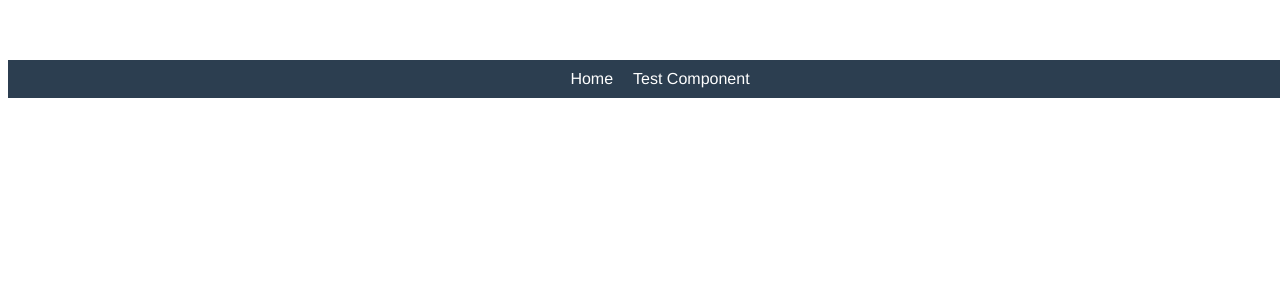
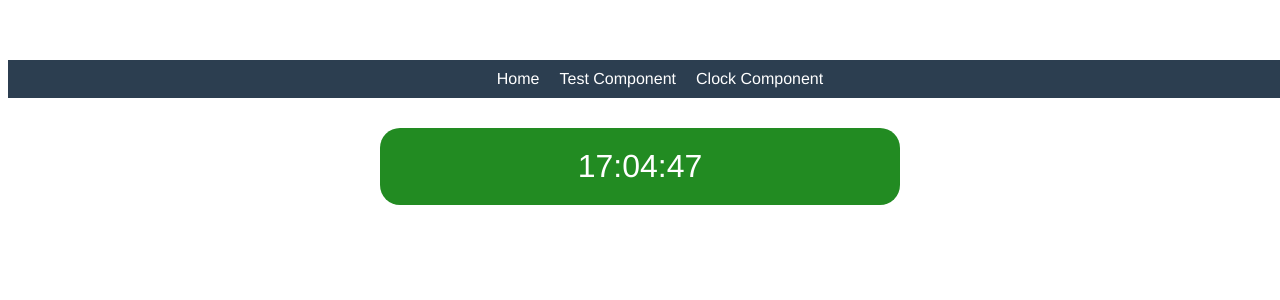
Before and after one commit to stanislavec/lit-vue-dev, a Vue app: page /time in a window 1280 px wide. Shown: the top 300 px of the page. Built offline with nearby package versions, Linux system fonts and the light colour scheme.

Commit message:
Компонент "Часы"

```diff
--- a/package.json
+++ b/package.json
@@ -9,6 +9,7 @@
   },
   "dependencies": {
     "core-js": "^3.6.4",
+    "dayjs": "^1.9.5",
     "vue": "^2.6.11",
     "vue-router": "^3.1.6"
   },
--- a/src/App.vue
+++ b/src/App.vue
@@ -3,6 +3,7 @@
 		<div class="link-wrapper">
 			<router-link to="/">Home</router-link>
 			<router-link to="/test">Test Component</router-link>
+      <router-link to="/clock">Clock Component</router-link>
 		</div>
 		<router-view></router-view>
 	</div>
--- /dev/null
+++ b/src/components/Clock.vue
@@ -0,0 +1,44 @@
+<template>
+  <div class="clockWrapper">
+    <span>{{formattedTime}}</span>
+  </div>
+</template>
+
+<script>
+import dayjs from 'dayjs';
+
+export default {
+  name: "ClockComponent",
+  data() {
+      return {
+        clockId: '',
+        formattedTime: undefined
+      }
+  },
+  methods: {
+    getTime() {
+      return setInterval(() => {
+        this.formattedTime = dayjs().format('HH:MM:ss')
+      }, 1000)
+    }
+  },
+  mounted() {
+    this.clockId = this.getTime()
+  },
+  beforeDestroy() {
+    clearInterval(this.clockId)
+  }
+}
+</script>
+
+<style lang="css">
+  .clockWrapper {
+    padding: 20px 10px;
+    font-size: 32px;
+    width: 500px;
+    background: forestgreen;
+    color: white;
+    margin: 30px auto;
+    border-radius: 20px;
+  }
+</style>
--- a/src/main.js
+++ b/src/main.js
@@ -3,6 +3,7 @@ import VueRouter from 'vue-router'
 import App from './App.vue'
 import HelloWorld from './components/HelloWorld.vue'
 import Test from './components/Test.vue'
+import ClockComponent from './components/Clock'
 import './global.css'
 
 Vue.config.productionTip = false
@@ -10,7 +11,8 @@ Vue.use(VueRouter)
 
 const routes = [
   { path: '/', component: HelloWorld },
-  { path: '/test', component: Test }
+  { path: '/test', component: Test },
+  {path: '/time', component: ClockComponent}
 ]
 
 const router = new VueRouter({
```
Also changed, not shown: 1 other file (tests, documents, lock files or other folders).
